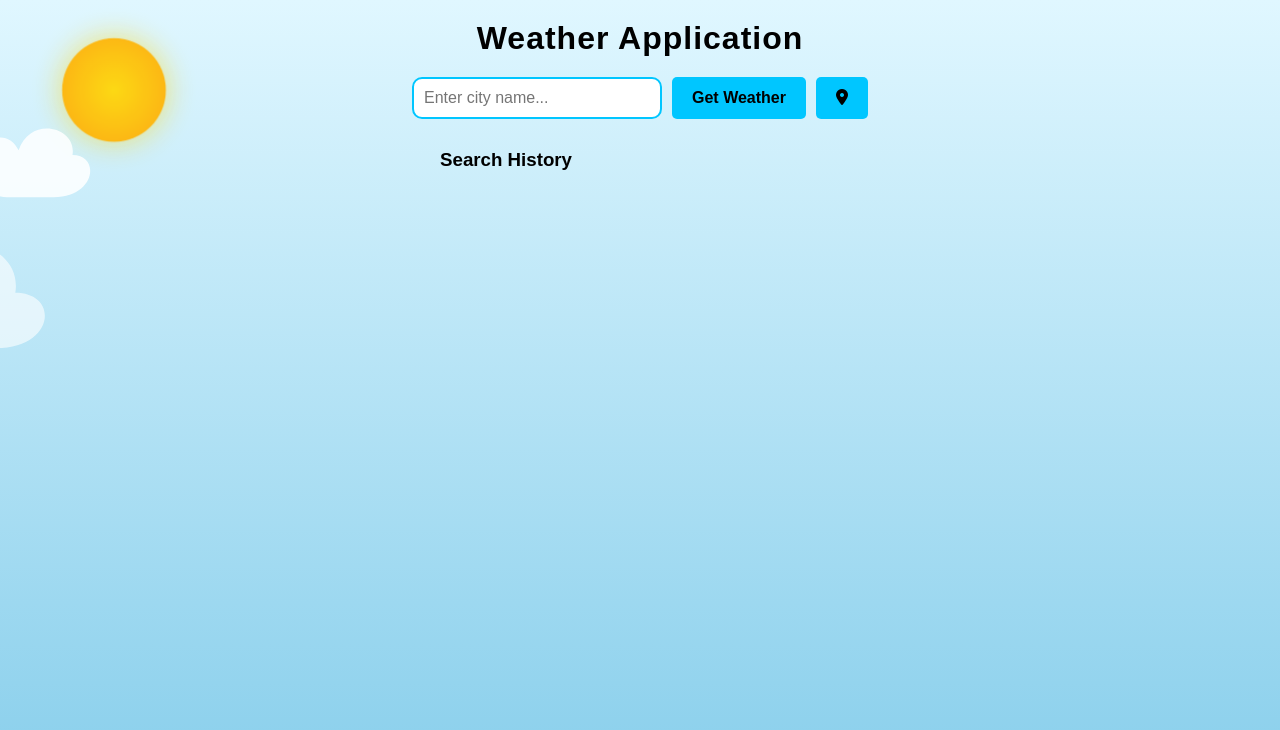
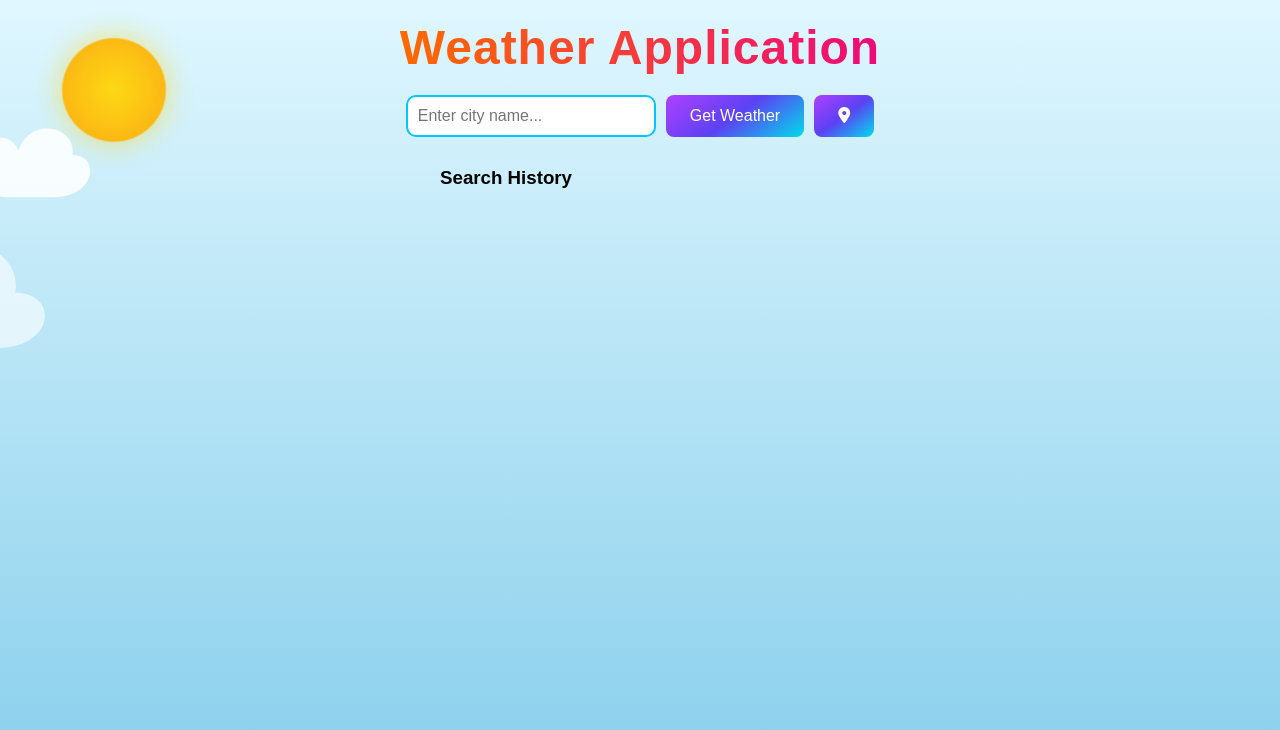
Before and after one commit to Arpanatha05/Weather_Application, a plain HTML site: page index.html in a window 1280 px wide. Drawn offline with Linux system fonts and the light colour scheme.

Commit message:
last one

```diff
--- a/index.html
+++ b/index.html
@@ -8,12 +8,13 @@
       <link rel="stylesheet" href="https://cdnjs.cloudflare.com/ajax/libs/font-awesome/6.7.2/css/all.min.css" integrity="sha512-Evv84Mr4kqVGRNSgIGL/F/aIDqQb7xQ2vcrdIwxfjThSH8CSR7PBEakCr51Ck+w+/U6swU2Im1vVX0SVk9ABhg==" crossorigin="anonymous" referrerpolicy="no-referrer" />
 </head>
 <body>
-      <h1> Weather Application</h1>
+
+      <h1 class="gradient-text"> Weather Application</h1>
   <div class="search-box">
     <input type="text" id="cityInput" placeholder="Enter city name..." />
     <!-- <button onclick="getLocationWeather()"><i  class="fa-solid fa-location-dot"></i></button> -->
 
-    <button onclick="getWeather()">Get Weather</button>
+    <button  onclick="getWeather()">Get Weather</button>
      <button onclick="getWeatherByLocation()"><i  class="fa-solid fa-location-dot"></i></button>
   </div>
     <!-- ☀️ Sun -->
--- a/style.css
+++ b/style.css
@@ -1,14 +1,3 @@
-    /* body {
-      margin: 0;
-      font-family: 'Segoe UI', sans-serif;
-      background: radial-gradient(circle at top, #0f2027, #203a43, #2c5364);
-      color: #fff;
-      display: flex;
-      flex-direction: column;
-      align-items: center;
-      min-height: 100vh;
-      padding: 20px;
-    } */
 * {
       margin: 0;
       padding: 0;
@@ -89,6 +78,14 @@
       font-size: 2rem;
       letter-spacing: 1px;
       text-align: center;
+
+    }
+      .gradient-text {
+      font-size: 48px;
+      font-weight: bold;
+      background: linear-gradient(90deg, #ff6a00, #ee0979);
+      -webkit-background-clip: text;
+      -webkit-text-fill-color: transparent;
     }
 
     .search-box {
@@ -105,25 +102,25 @@
       border-radius: 5px;
       width: 250px;
       outline: none;
+
     }
 
+
   button {
-      padding: 10px 20px;
-      background-color: #00c6ff;
+
+     background: linear-gradient(144deg, #af40ff, #5b42f3 50%, #00ddeb);
+    color: white;
+    padding: 12px 24px;
+    font-size: 16px;
     border: none;
-      border-radius: 5px;
-      font-size: 1rem;
-      color: #000;
+    border-radius: 8px;
     cursor: pointer;
-      transition: background 0.3s;
-      font-weight: 600;
+    transition: opacity 0.3s ease;
   }
 
   button:hover {
-      background-color: #00c6ff;
-      color: #fff;
+    opacity: 0.85;
   }
-
     .weather-card {
       margin-top: 30px;
       background: rgba(255, 255, 255, 0.1);
```
Also changed, not shown: download.jpeg (added). Lines whose indentation alone changed are shown as unchanged.
